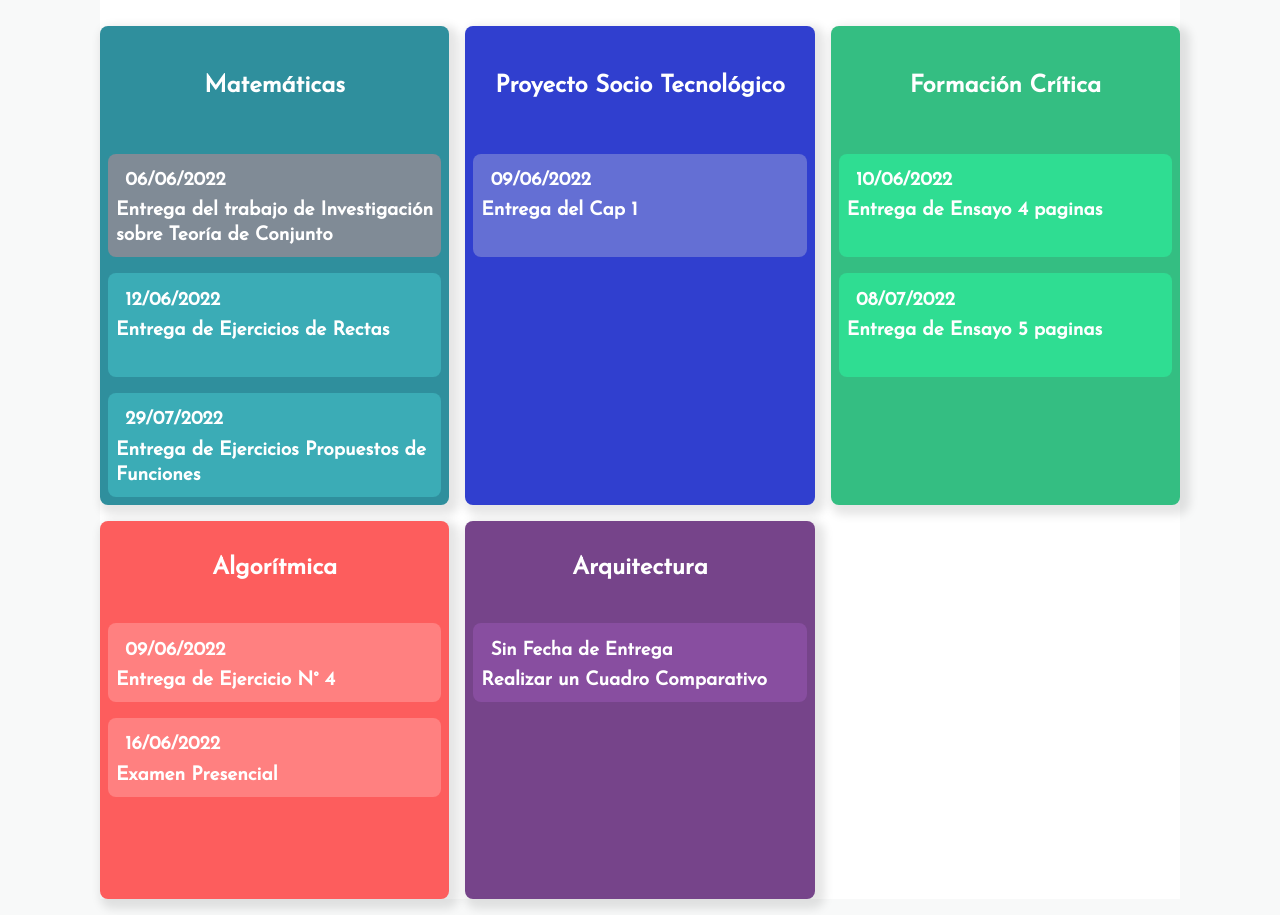
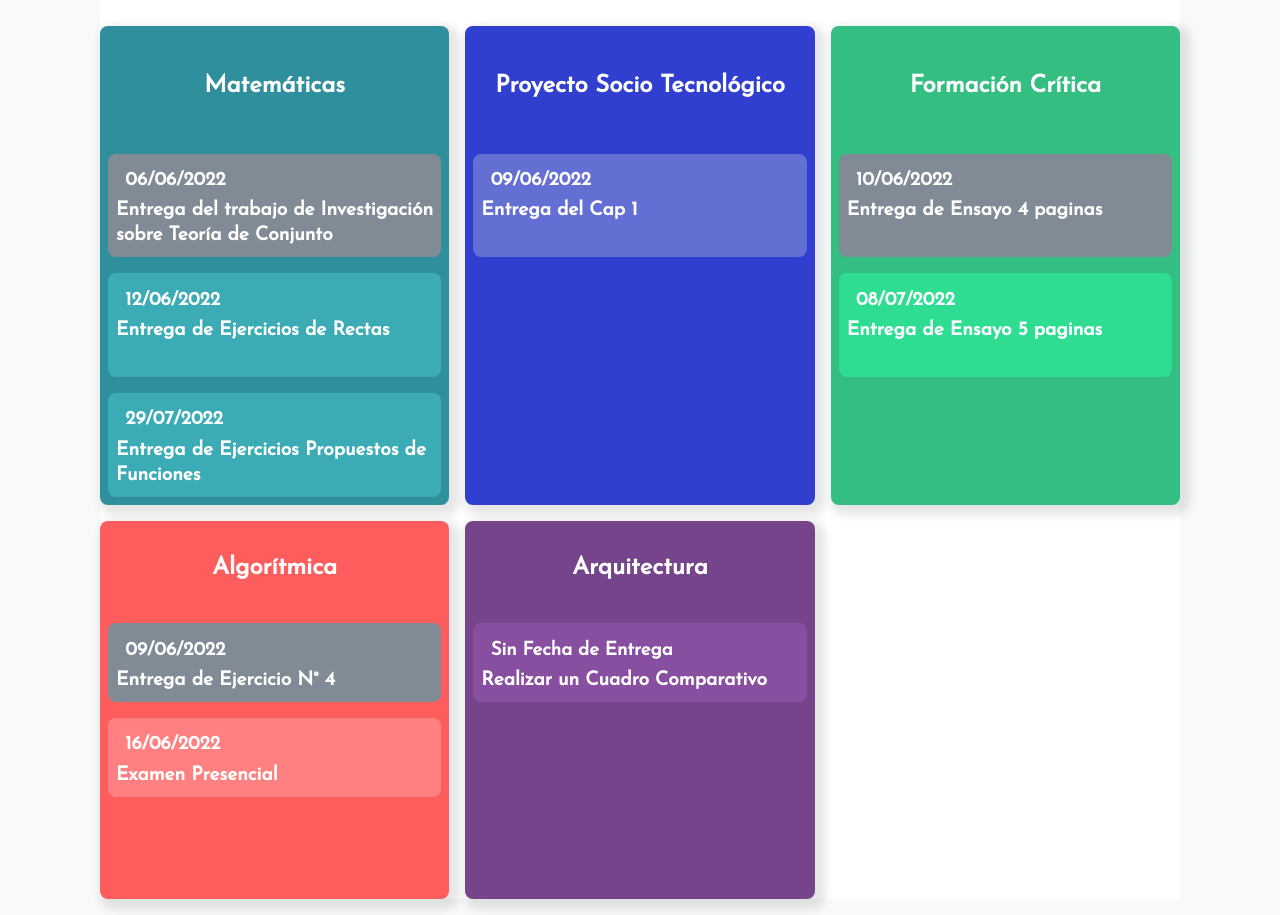
Before and after one commit to EmilioRXD/Actividades, a plain HTML site: page index.html in a window 1280 px wide. Shown: the part 102-1017 px from the top of the page. Drawn offline with Linux system fonts and the light colour scheme.

Commit message:
Update index.html

```diff
--- a/index.html
+++ b/index.html
@@ -47,7 +47,7 @@
 	<div class="grid form">
 		<!-- Formación Sociocrítica -->
 		<h2>Formación Crítica</h2>
-		<div>
+		<div class="entregado">
 			<h3>10/06/2022</h3>
 			<h4>Entrega de Ensayo 4 paginas</h4>
 			<p></p>
@@ -61,7 +61,7 @@
 	<div class="grid algo">
 		<!-- Algorítmica -->
 		<h2>Algorítmica</h2>
-		<div>
+		<div class="entregado">
 			<h3>09/06/2022</h3>
 			<h4>Entrega de Ejercicio N° 4</h4>
 			<p></p>
```
